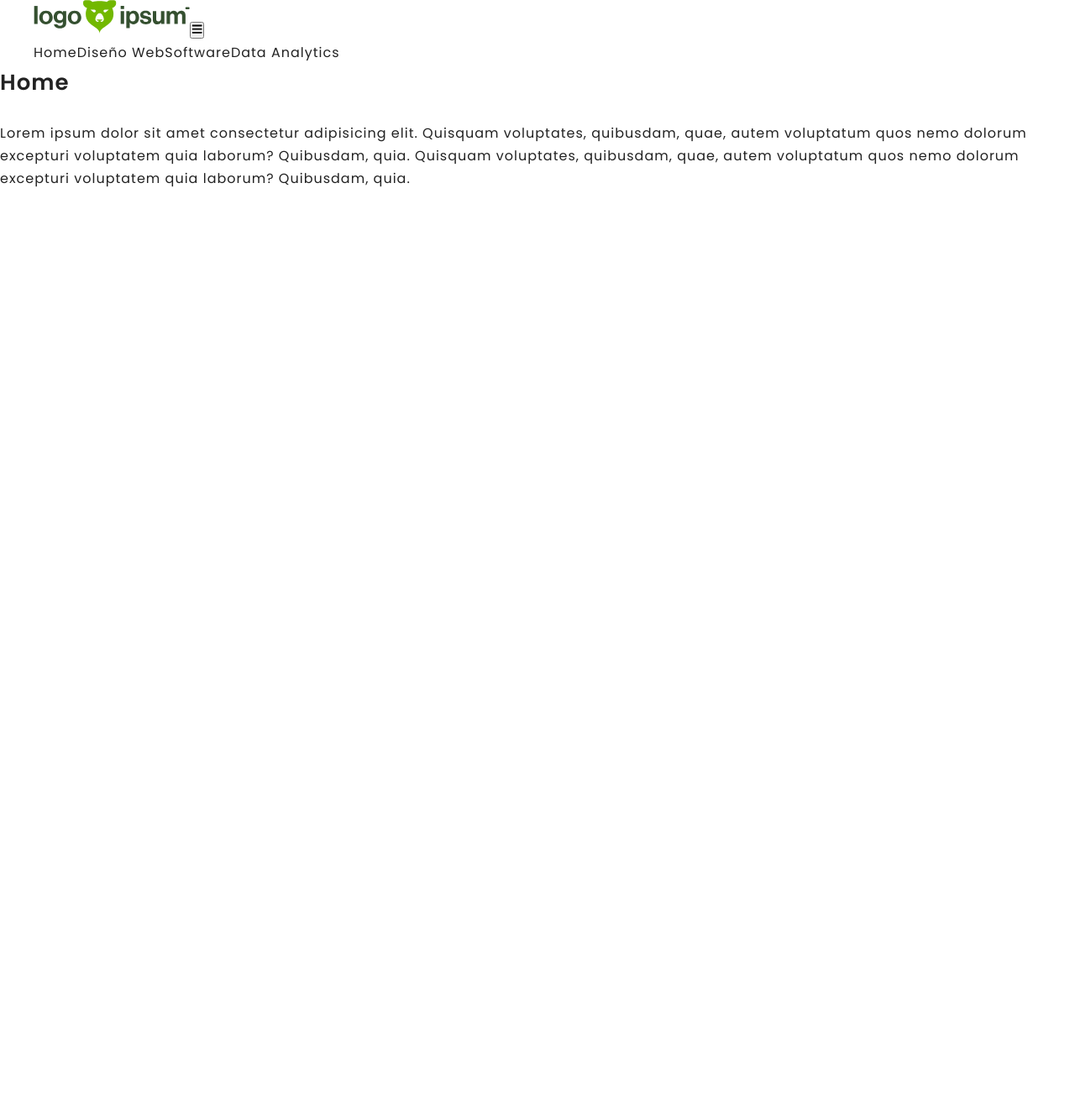
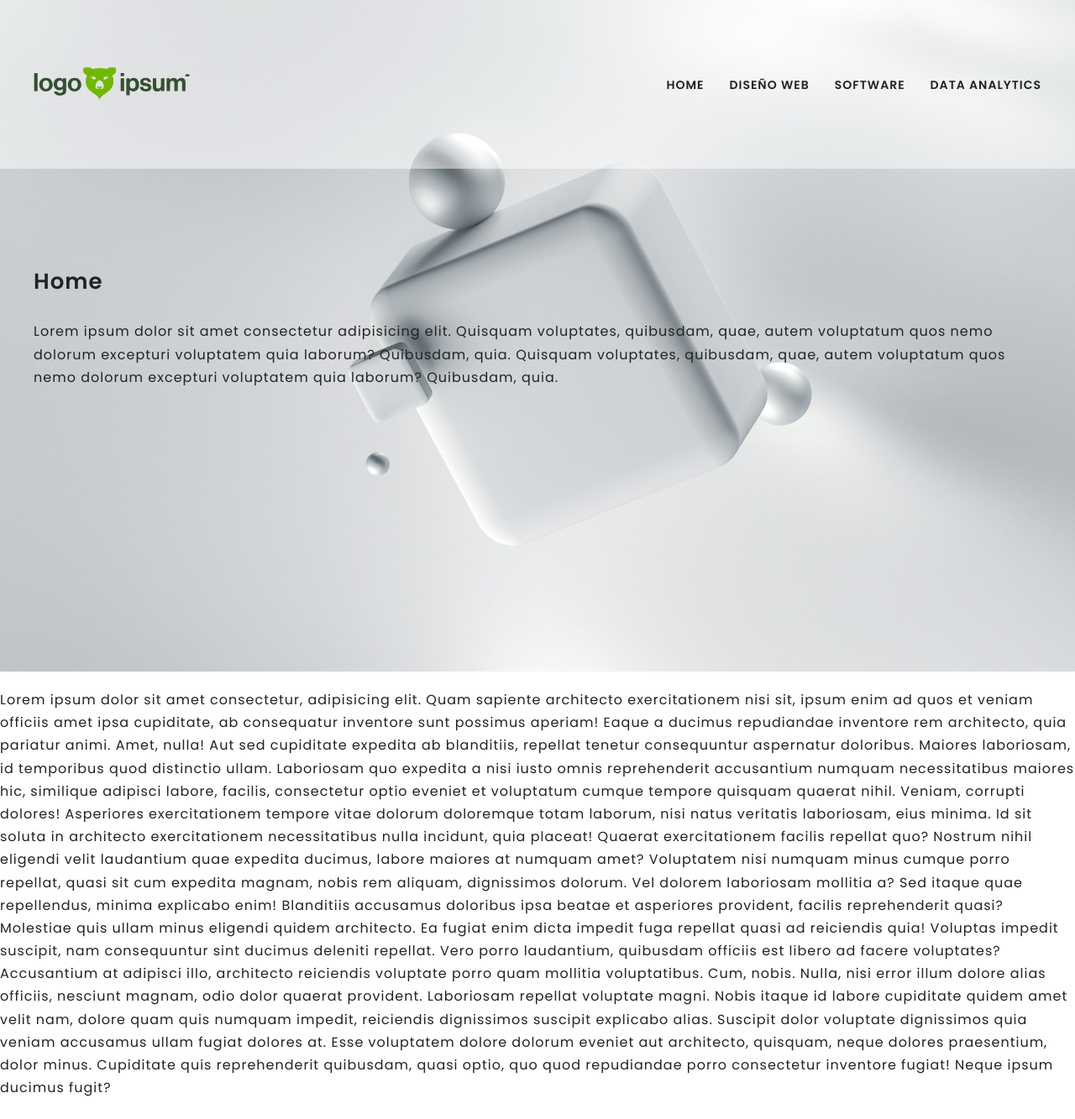
Before and after one commit to CrissRayes/synaptech-front, a React (Vite) app: page / in a window 1280 px wide. Shown: the whole page at 84% size. Before the commit the page ends 800 px from the top, so only its background shows below. Built offline with nearby package versions, Linux system fonts and the light colour scheme.

Commit message:
Add scroll functionality to header and update styling

```diff
--- a/src/pages/Home.jsx
+++ b/src/pages/Home.jsx
@@ -1,35 +1,58 @@
 import { NavLink } from 'react-router-dom';
 import { FaBars, FaRegTimesCircle } from 'react-icons/fa';
-import { useState } from 'react';
+import { useEffect, useState } from 'react';
 
 export const Home = () => {
   const [isMenuOpen, setIsMenuOpen] = useState(false);
   const handleMenuOpen = () => setIsMenuOpen(!isMenuOpen);
 
+  const [isScrolled, setIsScrolled] = useState(false);
+
+  const handleScroll = () => {
+    const position = window.scrollY;
+    if (position > 20) {
+      setIsScrolled(true);
+    } else {
+      setIsScrolled(false);
+    }
+  };
+
+  useEffect(() => {
+    window.addEventListener('scroll', handleScroll);
+  }, []);
+
   return (
     <>
-      <header>
-        <nav>
-          <div className='container'>
+      <header className={isScrolled ? 'scrolled' : ''}>
+        <nav className='container'>
           <img
             alt='logo'
             src='/img/Logoipsum.svg'
           />
-            <button onClick={handleMenuOpen}>
-              {isMenuOpen ? <FaRegTimesCircle /> : <FaBars />}
-            </button>
           <ul>
             <li>
               <NavLink>Home</NavLink>
+            </li>
+            <li>
               <NavLink>Diseño Web</NavLink>
+            </li>
+            <li>
               <NavLink>Software</NavLink>
+            </li>
+            <li>
               <NavLink>Data Analytics</NavLink>
             </li>
           </ul>
-          </div>
+          <button
+            onClick={handleMenuOpen}
+            className='menu-btn'
+          >
+            {isMenuOpen ? <FaRegTimesCircle /> : <FaBars />}
+          </button>
         </nav>
       </header>
-      <section>
+      <section className='hero'>
+        <div className='container'>
           <h1>Home</h1>
           <p>
             Lorem ipsum dolor sit amet consectetur adipisicing elit. Quisquam
@@ -38,6 +61,47 @@ export const Home = () => {
             voluptates, quibusdam, quae, autem voluptatum quos nemo dolorum
             excepturi voluptatem quia laborum? Quibusdam, quia.
           </p>
+        </div>
+      </section>
+      <section>
+        <p>
+          Lorem ipsum dolor sit amet consectetur, adipisicing elit. Quam
+          sapiente architecto exercitationem nisi sit, ipsum enim ad quos et
+          veniam officiis amet ipsa cupiditate, ab consequatur inventore sunt
+          possimus aperiam! Eaque a ducimus repudiandae inventore rem
+          architecto, quia pariatur animi. Amet, nulla! Aut sed cupiditate
+          expedita ab blanditiis, repellat tenetur consequuntur aspernatur
+          doloribus. Maiores laboriosam, id temporibus quod distinctio ullam.
+          Laboriosam quo expedita a nisi iusto omnis reprehenderit accusantium
+          numquam necessitatibus maiores hic, similique adipisci labore,
+          facilis, consectetur optio eveniet et voluptatum cumque tempore
+          quisquam quaerat nihil. Veniam, corrupti dolores! Asperiores
+          exercitationem tempore vitae dolorum doloremque totam laborum, nisi
+          natus veritatis laboriosam, eius minima. Id sit soluta in architecto
+          exercitationem necessitatibus nulla incidunt, quia placeat! Quaerat
+          exercitationem facilis repellat quo? Nostrum nihil eligendi velit
+          laudantium quae expedita ducimus, labore maiores at numquam amet?
+          Voluptatem nisi numquam minus cumque porro repellat, quasi sit cum
+          expedita magnam, nobis rem aliquam, dignissimos dolorum. Vel dolorem
+          laboriosam mollitia a? Sed itaque quae repellendus, minima explicabo
+          enim! Blanditiis accusamus doloribus ipsa beatae et asperiores
+          provident, facilis reprehenderit quasi? Molestiae quis ullam minus
+          eligendi quidem architecto. Ea fugiat enim dicta impedit fuga repellat
+          quasi ad reiciendis quia! Voluptas impedit suscipit, nam consequuntur
+          sint ducimus deleniti repellat. Vero porro laudantium, quibusdam
+          officiis est libero ad facere voluptates? Accusantium at adipisci
+          illo, architecto reiciendis voluptate porro quam mollitia
+          voluptatibus. Cum, nobis. Nulla, nisi error illum dolore alias
+          officiis, nesciunt magnam, odio dolor quaerat provident. Laboriosam
+          repellat voluptate magni. Nobis itaque id labore cupiditate quidem
+          amet velit nam, dolore quam quis numquam impedit, reiciendis
+          dignissimos suscipit explicabo alias. Suscipit dolor voluptate
+          dignissimos quia veniam accusamus ullam fugiat dolores at. Esse
+          voluptatem dolore dolorum eveniet aut architecto, quisquam, neque
+          dolores praesentium, dolor minus. Cupiditate quis reprehenderit
+          quibusdam, quasi optio, quo quod repudiandae porro consectetur
+          inventore fugiat! Neque ipsum ducimus fugit?
+        </p>
       </section>
     </>
   );
--- /dev/null
+++ b/src/scss/_components.scss
@@ -0,0 +1,123 @@
+@use 'variables' as *;
+
+// ***** Header ***** //
+header {
+  color: $color-grey-dark;
+  position: fixed;
+  top: 0;
+  left: 0;
+  width: 100%;
+  background-color: rgba($color-white, 0.5);
+  z-index: map-get($z-index, 'header');
+  padding: 8rem 4rem;
+  transition: map-get($transition, 'slow');
+
+  // scrolled
+  &.scrolled {
+    background-color: rgba($color-white, 1);
+    box-shadow: 0 1rem 2rem rgba($color-black, 0.2);
+    padding: 3rem 4rem;
+  }
+
+  & nav {
+    display: flex;
+    justify-content: space-between;
+    align-items: center;
+    overflow: hidden;
+
+    & ul {
+      display: flex;
+      justify-content: space-between;
+      list-style: none;
+      margin: 0;
+      padding: 0;
+
+      & li {
+        margin-left: 3rem;
+
+        &:first-child {
+          margin-left: 0;
+        }
+
+        & a {
+          color: $color-grey-dark;
+          text-decoration: none;
+          font-size: $font-size-sm;
+          font-weight: $font-weight-bold;
+          text-transform: uppercase;
+          transition: map-get($transition, 'fast');
+
+          &:hover {
+            color: $color-green;
+          }
+        }
+      }
+    }
+  }
+
+  & button {
+    background-color: transparent;
+    border: none;
+    color: $color-grey-dark;
+    font-size: $font-size-xl;
+    font-weight: $font-weight-bold;
+    text-transform: uppercase;
+    transition: map-get($transition, 'fast');
+    cursor: pointer;
+    display: none;
+
+    &:hover {
+      color: $color-green;
+    }
+  }
+}
+
+// ***** Hero ***** //
+.hero {
+  display: flex;
+  flex-direction: column;
+  justify-content: center;
+  align-items: flex-start;
+  // padding: 20rem;
+  margin-bottom: 2rem;
+  color: $color-grey-dark;
+  height: 100vh;
+  // TODO: change background image
+  background-image: url('/img/hero1.jpg');
+  background-size: cover;
+  background-position: center;
+  background-repeat: no-repeat;
+
+  &__text-box {
+    text-align: center;
+  }
+
+  &__heading {
+    margin-bottom: $spacing-md;
+    font-size: $font-size-xxxxl;
+    font-weight: $font-weight-bold;
+    text-transform: uppercase;
+  }
+
+  &__sub-heading {
+    margin-bottom: $spacing-lg;
+    font-size: $font-size-xl;
+    font-weight: $font-weight-bold;
+    text-transform: uppercase;
+  }
+
+  &__btn {
+    background-color: $color-green;
+    color: $color-white;
+    font-size: $font-size-sm;
+    font-weight: $font-weight-bold;
+    text-transform: uppercase;
+    padding: $spacing-xs $spacing-sm;
+    border-radius: $border-radius;
+    transition: map-get($transition, 'fast');
+
+    &:hover {
+      background-color: $color-green-dark;
+    }
+  }
+}
--- a/src/scss/_variables.scss
+++ b/src/scss/_variables.scss
@@ -1,5 +1,8 @@
 // ***** Colors ***** //
+$color-white: #ffffff;
+$color-black: #000000;
 $color-green: #14cf93;
+$color-green-dark: #0d9b6e;
 $color-grey-light: #f2f2f2;
 $color-grey-dark: #222222;
 
@@ -64,7 +67,11 @@ $z-index: (
 );
 
 // ***** Transitions ***** //
-$transition: all 0.2s ease-in-out;
+// $transition: all 0.5s ease-in-out;
+$transition: (
+  fast: all 0.2s ease-in-out,
+  slow: all 0.5s ease-in-out,
+);
 
 // ***** Shadows ***** //
 $shadow: (
--- a/src/scss/main.scss
+++ b/src/scss/main.scss
@@ -1,4 +1,4 @@
 @use 'reset';
 @use 'typography';
 @use 'layout';
-// @use 'components';
+@use 'components';
```
Also changed, not shown: public/img/hero1.jpg (added). Lines whose indentation alone changed are shown as unchanged.
